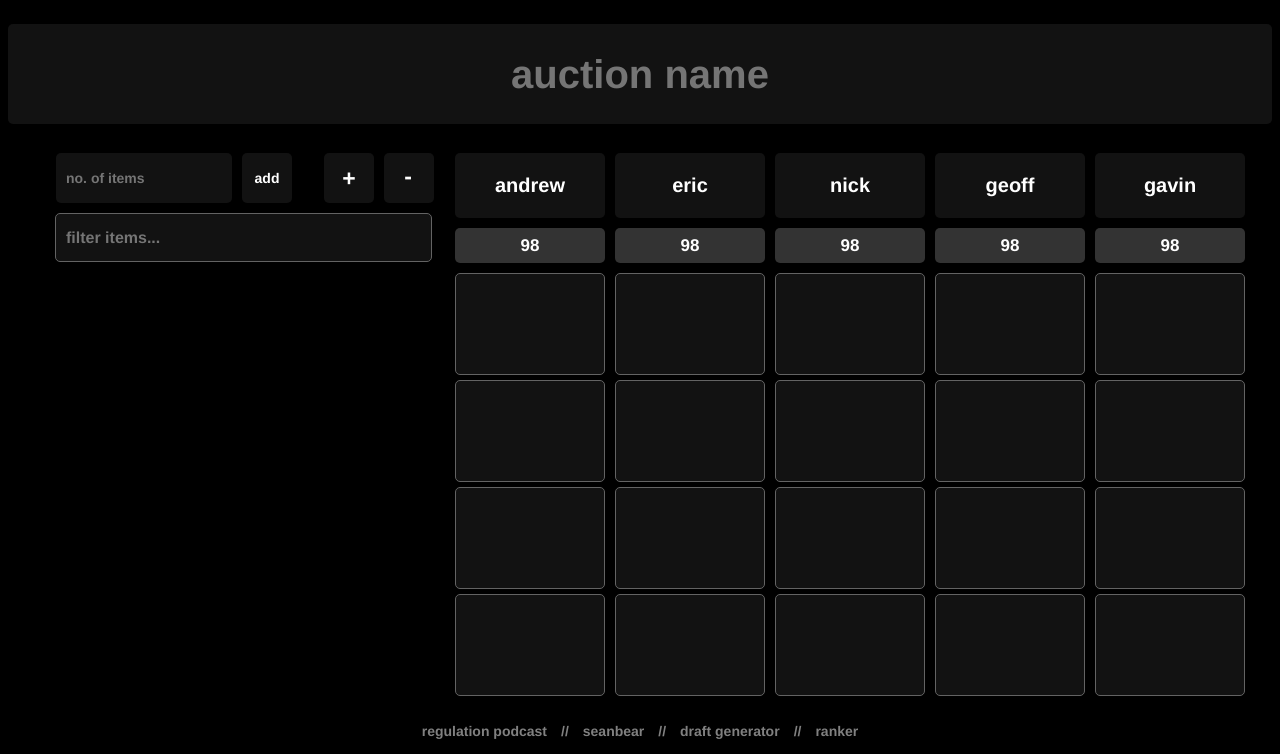
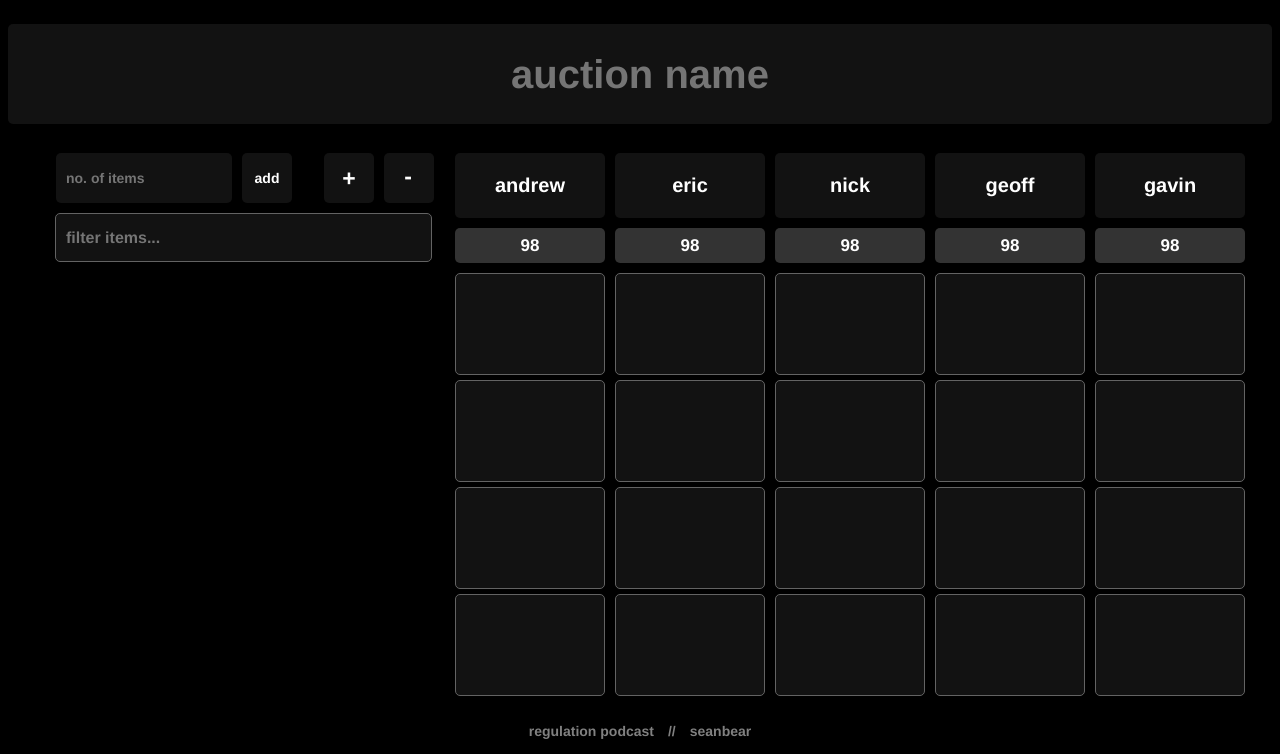
Before and after one commit to regulationdrafts/regulationdrafts.github.io, a plain HTML site: page auction.html in a window 1280 px wide. Shown: the part 111-865 px from the top of the page. Drawn offline with Linux system fonts and the light colour scheme.

Commit message:
Add files via upload

```diff
--- a/auction.html
+++ b/auction.html
@@ -85,9 +85,6 @@
         <a href="https://www.patreon.com/TheRegulationPod" target="_blank">regulation podcast</a>
         <div class="regulation-break"> // </div>
         <a href="https://www.reddit.com/user/seanbear/" target="_blank">seanbear</a>
-        <div class="regulation-break"> // </div>
-<a href="https://regulationdrafts.github.io/drafts" target="_blank">draft generator</a>
- <div class="regulation-break"> // </div>
-<a href="https://regulationdrafts.github.io/ranker" target="_blank">ranker</a></div></regulation-bottom>
+</div></regulation-bottom>
 </body>
 </html>
```
Also changed, not shown: drafts.html (+0 -4 lines).
